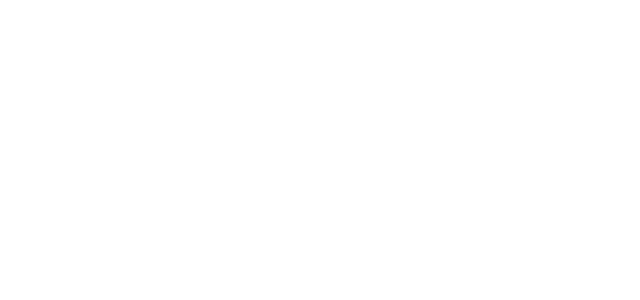
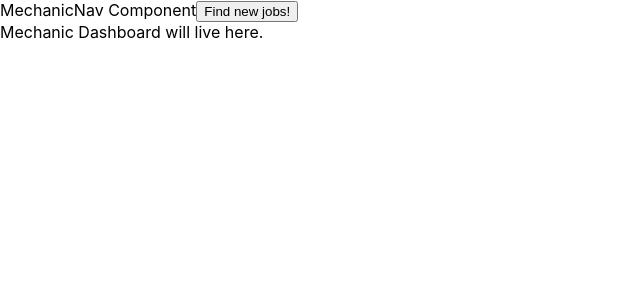
Before and after one commit to bethel-school-of-technology/team-ramsey-rebels-frontend, a React (Create React App) app: page /mechanic_dashboard in a window 1280 px wide. Shown: the top 300 px of the page, without its empty margins (0-640 px from the left). Built offline with nearby package versions, Linux system fonts and the light colour scheme.

Commit message:
created Mechanic Dashboard component (#3)
* created Mechanic Dashboard component

* created Mechanic Dashboard component

```diff
--- a/src/App.js
+++ b/src/App.js
@@ -14,6 +14,7 @@
 import UserType from './components/UserType'
 import OwnerDashboard from './components/Owner/OwnerDashboard';
 import MechanicSignup from './components/Mechanic/MechanicNav';
+import MechanicDashboard from './components/Mechanic/MechanicDashboard';
 
 function App() {
   return (
@@ -25,6 +26,7 @@
       <Route path="/ownernav" component={OwnerNav} />
       <Route path="/ownerdashboard" component={OwnerDashboard} />
       <Route path="/mechanicsignup" component={MechanicSignup} />
+      <Route path="/mechanic_dashboard" component={MechanicDashboard} />
     </div>
     </Router>
   );
--- /dev/null
+++ b/src/components/Mechanic/MechanicDashboard.js
@@ -0,0 +1,20 @@
+import React from 'react';
+import PropTypes from 'prop-types';
+import MechanicNav from './MechanicNav';
+
+
+
+const MechanicDashboard = () => (
+  <div>
+    <MechanicNav />
+     <div>
+      Mechanic Dashboard will live here.
+     </div>
+  </div>
+);
+
+MechanicDashboard.propTypes = {};
+
+MechanicDashboard.defaultProps = {};
+
+export default MechanicDashboard;
```
